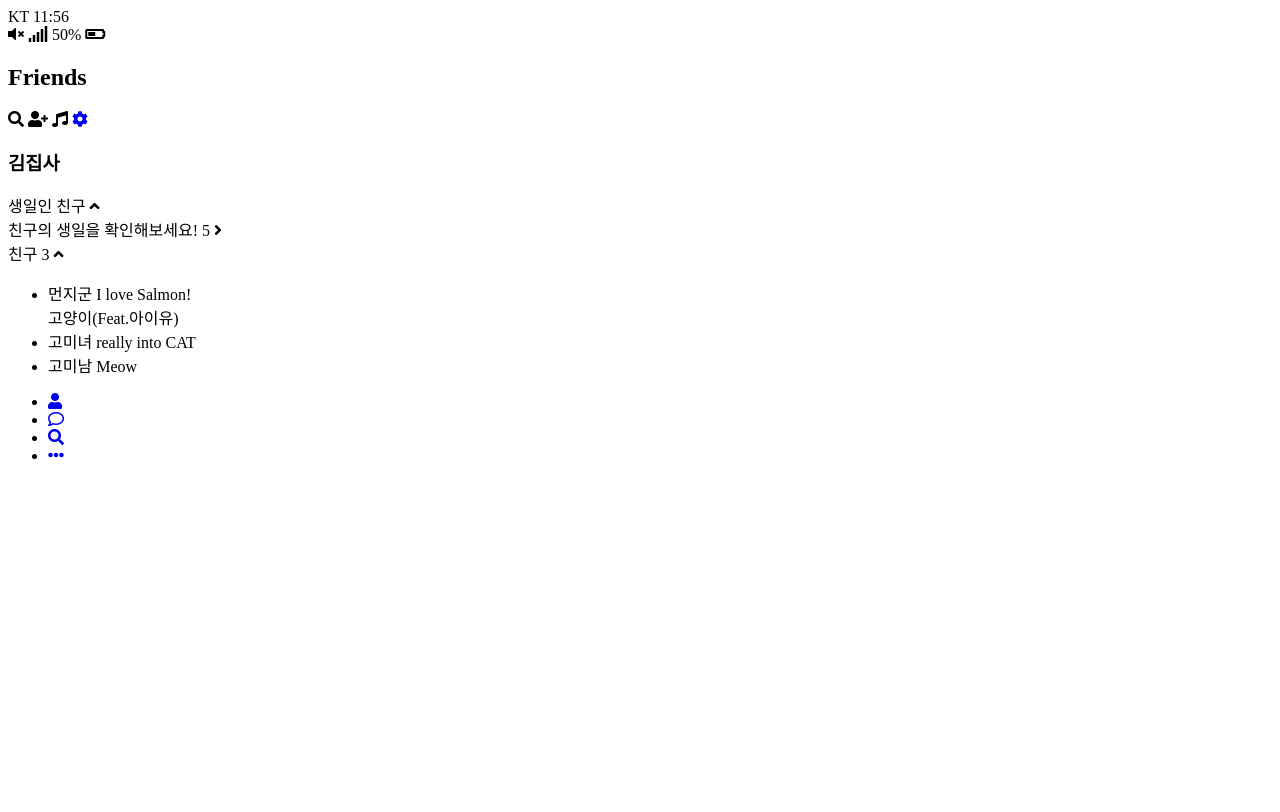
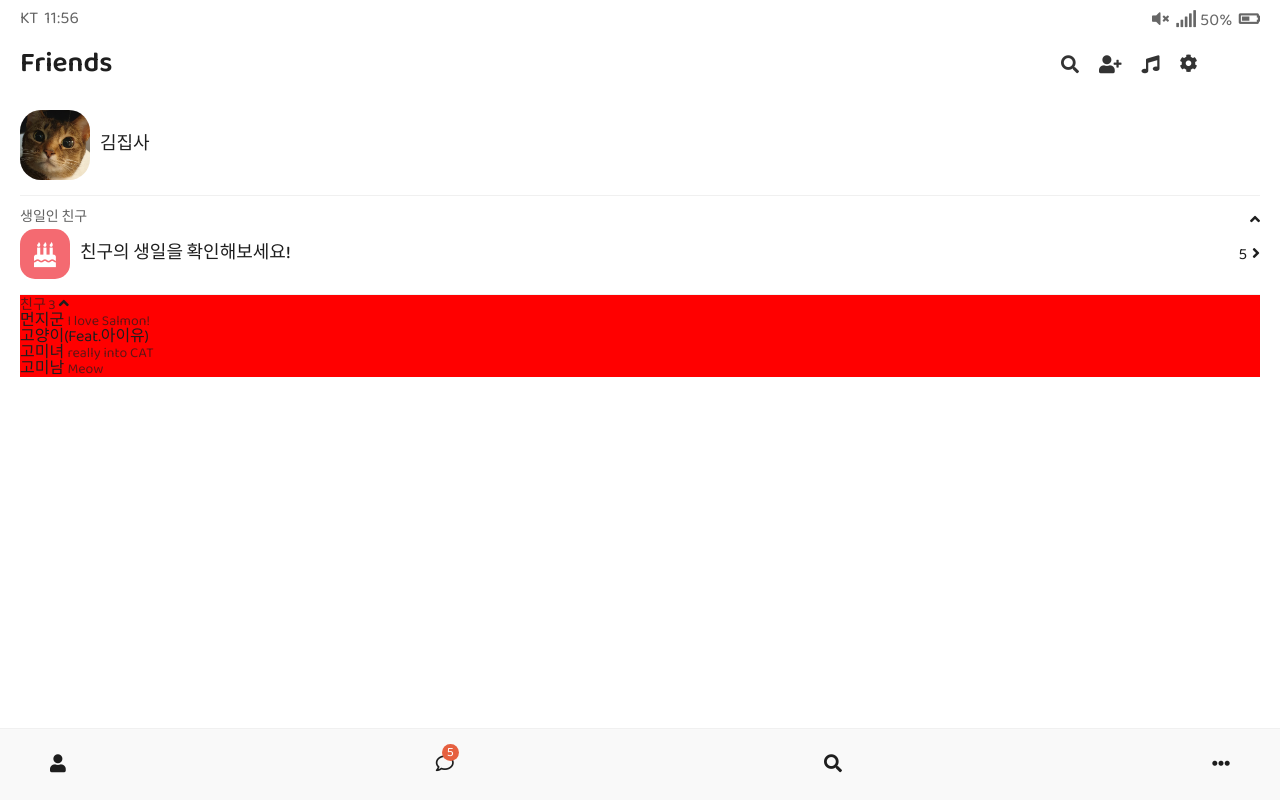
Before and after one commit to bolmun/kokoa_challenge, a plain HTML site: page index.html in a window 1280 px wide. Shown: the top 812 px of the page. Drawn offline with Linux system fonts and the light colour scheme.

Commit message:
css 시작
status-bar, header, nav

```diff
--- /dev/null
+++ b/css/friend.css
@@ -0,0 +1,3 @@
+.friends {
+  background-color: red;
+}
--- /dev/null
+++ b/css/friend_top.css
@@ -0,0 +1,61 @@
+.main-me__avatar {
+  width: 70px;
+  height: 70px;
+}
+
+.main-me {
+  display: flex;
+  justify-content: flex-start;
+  align-items: center;
+  padding-bottom: 15px;
+}
+
+.main-me__name,
+.birthday__banner-title {
+  font-size: 18px;
+  font-weight: 500;
+  padding-left: 10px;
+}
+
+.birthday {
+  padding: 15px 0px;
+  border-top: 1px solid rgb(240, 240, 240);
+  border-bottom: 1px solid rgb(240, 240, 240);
+}
+
+.birthday__title {
+  display: flex;
+  justify-content: space-between;
+}
+
+.birthday__banner {
+  display: flex;
+  align-items: center;
+  justify-content: space-between;
+}
+
+.birthday__banner-title {
+  display: flex;
+  justify-content: space-between;
+}
+
+.birthday__banner-column {
+  display: flex;
+  justify-content: flex-start;
+  align-items: center;
+}
+
+.birthday__banner-more i {
+  margin-left: 5px;
+}
+
+.birthday__avatar {
+  width: 50px;
+  height: 50px;
+  background-color: #f46a71;
+  display: flex;
+  align-items: center;
+  justify-content: center;
+  color: white;
+  font-size: 25px;
+}
--- /dev/null
+++ b/css/header.css
@@ -0,0 +1,41 @@
+.header {
+  width: 92%;
+  position: fixed;
+  display: flex;
+  justify-content: space-between;
+  margin-top: 20px;
+  padding: 20px 0px;
+  background-color: white;
+  z-index: 1;
+}
+
+.header__header {
+  font-size: 28px;
+  font-weight: 600;
+}
+
+.header__column {
+  display: flex;
+  align-items: center;
+  justify-content: space-between;
+}
+
+.header__column i {
+  font-size: 18px;
+  opacity: 0.9;
+  margin-right: 20px;
+}
+
+.header__column i:last-child {
+  margin-right: 0;
+}
+
+.header__column .header__back-btn {
+  margin-right: 20px;
+}
+
+.header__number-of-participants {
+  font-size: 25px;
+  opacity: 0.7;
+  margin-left: 7px;
+}
--- /dev/null
+++ b/css/nav.css
@@ -0,0 +1,34 @@
+.nav {
+  position: fixed;
+  left: 0;
+  bottom: 0;
+  width: 100%;
+  padding: 10px;
+  background-color: #f9f9f9;
+  border-top: 1px solid rgb(240, 240, 240);
+}
+
+.nav__list {
+  display: flex;
+  justify-content: space-between;
+  padding: 15px 40px;
+  font-size: 18px;
+}
+
+.nav__list-link {
+  position: relative;
+}
+
+.nav__num-badge {
+  position: absolute;
+  top: -7px;
+  right: -5px;
+  background-color: #e66040;
+  color: white;
+  padding: 2px 5px;
+  border-radius: 10px;
+  display: flex;
+  align-items: center;
+  justify-content: center;
+  font-size: 13px;
+}
--- /dev/null
+++ b/css/reset.css
@@ -0,0 +1,124 @@
+html,
+body,
+div,
+span,
+applet,
+object,
+iframe,
+h1,
+h2,
+h3,
+h4,
+h5,
+h6,
+p,
+blockquote,
+pre,
+a,
+abbr,
+acronym,
+address,
+big,
+cite,
+code,
+del,
+dfn,
+em,
+img,
+ins,
+kbd,
+q,
+s,
+samp,
+small,
+strike,
+strong,
+sub,
+sup,
+tt,
+var,
+b,
+u,
+i,
+center,
+dl,
+dt,
+dd,
+ol,
+ul,
+li,
+fieldset,
+form,
+label,
+legend,
+table,
+caption,
+tbody,
+tfoot,
+thead,
+tr,
+th,
+td,
+article,
+aside,
+canvas,
+details,
+embed,
+figure,
+figcaption,
+footer,
+header,
+hgroup,
+menu,
+nav,
+output,
+ruby,
+section,
+summary,
+time,
+mark,
+audio,
+video {
+  margin: 0;
+  padding: 0;
+  border: 0;
+  font-size: 100%;
+  font: inherit;
+  vertical-align: baseline;
+}
+/* HTML5 display-role reset for older browsers */
+article,
+aside,
+details,
+figcaption,
+figure,
+footer,
+header,
+hgroup,
+menu,
+nav,
+section {
+  display: block;
+}
+body {
+  line-height: 1;
+}
+ol,
+ul {
+  list-style: none;
+}
+blockquote,
+q {
+  quotes: none;
+}
+blockquote:before,
+blockquote:after,
+q:before,
+q:after {
+  content: "";
+  content: none;
+}
+table {
+  border-collapse: collapse;
+  border-spacing: 0;
+}
--- /dev/null
+++ b/css/status-bar.css
@@ -0,0 +1,21 @@
+.status-bar {
+  width: 100%;
+  position: fixed;
+  left: 0;
+  top: 0;
+  display: flex;
+  justify-content: space-between;
+  color: #666666;
+  font-size: 17px;
+  padding: 10px 20px 5px 20px;
+  z-index: 1;
+  background-color: white;
+}
+
+.status-bar__company {
+  padding-right: 3px;
+}
+
+.status-bar i {
+  padding-left: 3px;
+}
--- /dev/null
+++ b/css/styles.css
@@ -0,0 +1,40 @@
+@import "reset.css";
+@import url("https://fonts.googleapis.com/css?family=Baloo+Bhai+2:400,500,600&display=swap");
+@import "status-bar.css";
+@import "header.css";
+@import "nav.css";
+@import "friend.css";
+@import "friend_top.css";
+
+body {
+  background-color: white;
+  color: #1e1e1e;
+  padding: 10px 20px;
+  font-family: "Baloo Bhai 2", -apple-system, BlinkMacSystemFont, "Segoe UI",
+    Roboto, Oxygen, Ubuntu, Cantarell, "Open Sans", "Helvetica Neue", sans-serif;
+  height: 1500px;
+  width: 100%;
+}
+
+a {
+  cursor: pointer;
+  color: inherit;
+  text-decoration: none;
+}
+
+* {
+  box-sizing: border-box;
+}
+
+.main {
+  margin-top: 100px;
+}
+
+.g-avatar {
+  border-radius: 30%;
+}
+
+.grey-text {
+  font-size: 14px;
+  opacity: 0.7;
+}
--- a/index.html
+++ b/index.html
@@ -10,6 +10,7 @@
       integrity="sha384-v8BU367qNbs/aIZIxuivaU55N5GPF89WBerHoGA4QTcbUjYiLQtKdrfXnqAcXyTv"
       crossorigin="anonymous"
     />
+    <link rel="stylesheet" href="css/styles.css" />
   </head>
   <body>
     <div class="status-bar">
@@ -39,28 +40,35 @@
     </header>
     <main class="main">
       <header class="main-me">
-        <div class="main-me__avatar g-avatar"></div>
+        <img src="images/bori_mycat.jpeg" class="main-me__avatar g-avatar" />
         <h3 class="main-me__name">김집사</h3>
       </header>
       <section class="birthday">
         <div class="birthday__title">
-          <span class="birthday__title-top">생일인 친구</span>
+          <span class="birthday__title-top grey-text">생일인 친구</span>
           <span class="birthday__title-top"
             ><i class="fas fa-angle-up"></i
           ></span>
         </div>
         <div class="birthday__banner">
-          <div class="birthday__avatar g-avatar"></div>
-          <span class="birthday__banner-title g-name"
-            >친구의 생일을 확인해보세요!</span
-          >
-          <span class="birthday__banner-more">5</span>
-          <i class="fas fa-angle-right"></i>
+          <div class="birthday__banner-column">
+            <div class="birthday__avatar g-avatar">
+              <i class="fas fa-birthday-cake"></i>
+            </div>
+            <span class="birthday__banner-title g-name"
+              >친구의 생일을 확인해보세요!</span
+            >
+          </div>
+          <div class="birthday__banner-column">
+            <span class="birthday__banner-more"
+              >5<i class="fas fa-angle-right"></i
+            ></span>
+          </div>
         </div>
       </section>
       <div class="friends">
         <div class="friends__title">
-          <span class="friends__title-top">친구 3</span>
+          <span class="friends__title-top grey-text">친구 3</span>
           <span class="friends__title-top"
             ><i class="fas fa-angle-up"></i
           ></span>
@@ -70,7 +78,7 @@
             <div class="friend__avatar g-avatar"></div>
             <div class="friend__contents">
               <span class="friend__name g-name">먼지군</span>
-              <span class="friend__memo">I love Salmon!</span>
+              <span class="friend__memo grey-text">I love Salmon!</span>
             </div>
             <span class="friend__now-playing">고양이(Feat.아이유)</span>
           </li>
@@ -78,14 +86,14 @@
             <div class="friend__avatar g-avatar"></div>
             <div class="friend__contents">
               <span class="friend__name g-name">고미녀</span>
-              <span class="friend__memo">really into CAT</span>
+              <span class="friend__memo grey-text">really into CAT</span>
             </div>
           </li>
           <li class="friends__friend">
             <div class="friend__avatar g-avatar"></div>
             <div class="friend__contents">
               <span class="friend__name g-name">고미남</span>
-              <span class="friend__memo">Meow</span>
+              <span class="friend__memo grey-text">Meow</span>
             </div>
           </li>
         </ul>
@@ -100,7 +108,8 @@
         </li>
         <li class="nav__list-item">
           <a href="chat.html" class="nav__list-link"
-            ><i class="far fa-comment"></i
+            ><div class="nav__num-badge">5</div>
+            <i class="far fa-comment"></i
           ></a>
         </li>
         <li class="nav__list-item">
```
Also changed, not shown: chat.html (+4 -2 lines), conversation.html (+7 -4 lines), find.html (+2 -1 lines), more.html (+4 -2 lines), setting.html (+4 -1 lines), images/bori_mycat.jpeg (added).
